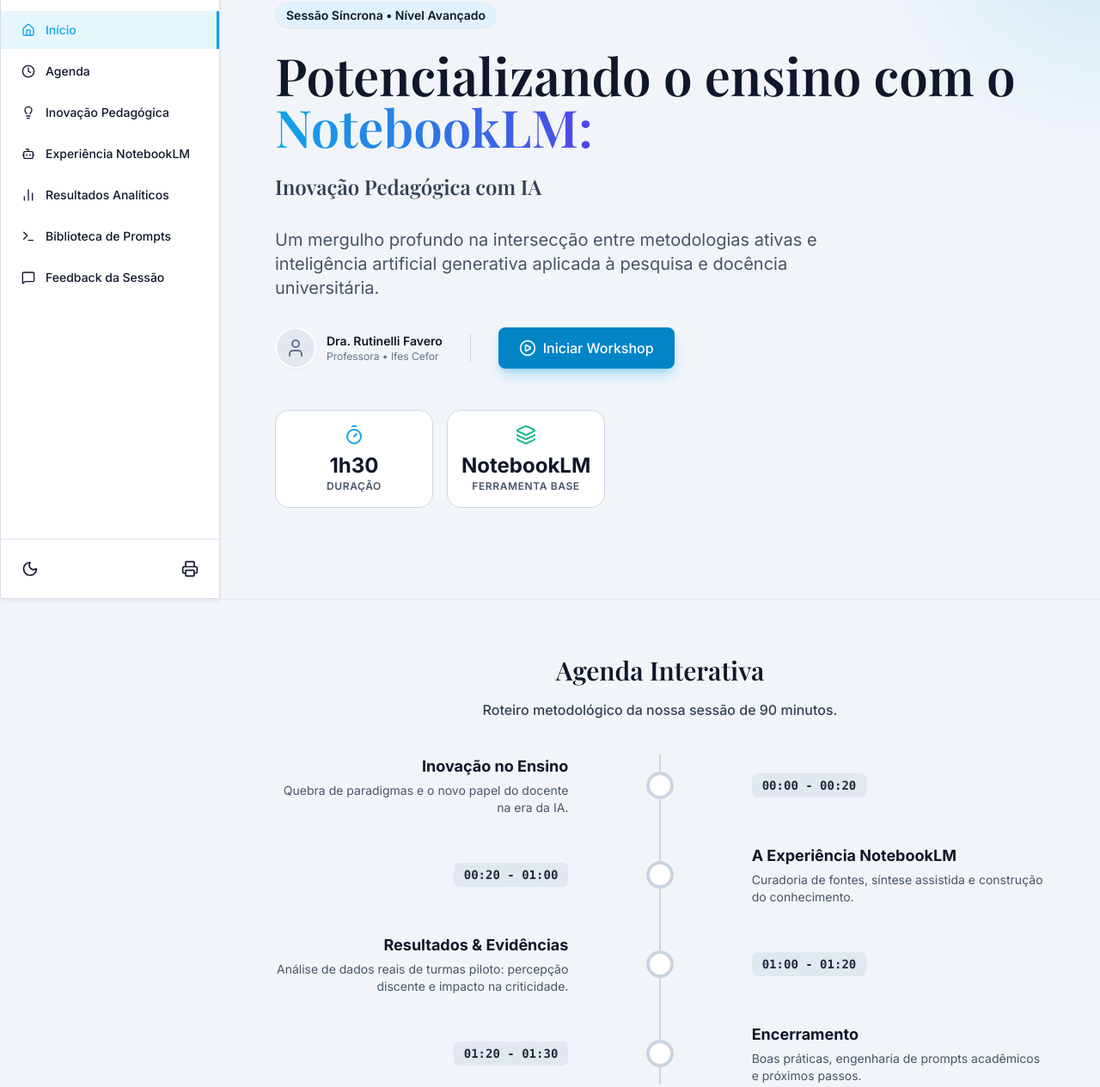
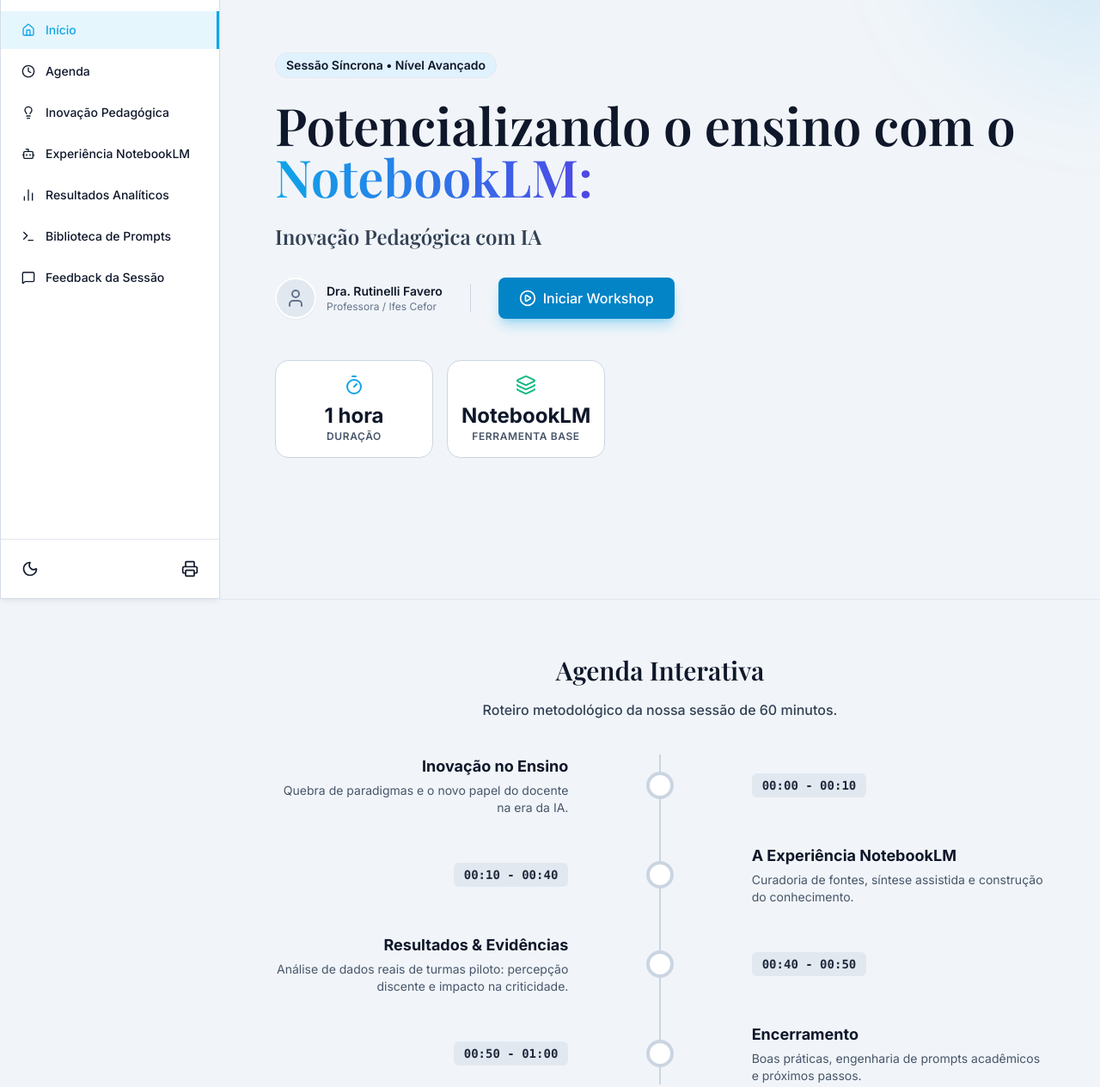
Before and after one commit to rpfweb/NotebookLM, a plain HTML site: page Index.html in a window 1280 px wide. Shown: the part 103-1368 px from the top of the page at 86% size. Drawn offline with nearby package versions, Linux system fonts and the light colour scheme; a web font is replaced by a local one.

Commit message:
Add files via upload

```diff
--- a/Index.html
+++ b/Index.html
@@ -202,9 +202,6 @@
                 <p class="text-xl md:text-2xl font-serif text-slate-700 dark:text-slate-200 mb-8 max-w-2xl leading-relaxed">
                     Inovação Pedagógica com IA
                 </p>
-                <p class="text-lg md:text-xl text-slate-600 dark:text-slate-300 mb-8 max-w-2xl leading-relaxed">
-                    Um mergulho profundo na intersecção entre metodologias ativas e inteligência artificial generativa aplicada à pesquisa e docência universitária.
-                </p>
 
                 <div class="flex flex-wrap items-center gap-4 mb-12">
                     <div class="flex items-center gap-3">
@@ -213,7 +210,7 @@
                         </div>
                         <div>
                             <p class="text-sm font-semibold text-slate-900 dark:text-white">Dra. Rutinelli Favero</p>
-                            <p class="text-xs text-slate-500 dark:text-slate-400">Professora • Ifes Cefor </p>
+                            <p class="text-xs text-slate-500 dark:text-slate-400">Professora / Ifes Cefor</p>
                         </div>
                     </div>
                     <div class="w-px h-8 bg-slate-300 dark:bg-slate-700 mx-4 hidden sm:block"></div>
@@ -226,7 +223,7 @@
                 <div class="grid grid-cols-2 gap-4 max-w-sm">
                     <div class="glass-card p-4 text-center border-slate-300 dark:border-slate-600">
                         <i data-lucide="timer" class="w-6 h-6 mx-auto mb-2 text-brand-500"></i>
-                        <h3 class="text-2xl font-bold text-slate-900 dark:text-slate-100">1h30</h3>
+                        <h3 class="text-2xl font-bold text-slate-900 dark:text-slate-100">1 hora</h3>
                         <p class="text-xs font-semibold text-slate-600 dark:text-slate-400 uppercase tracking-wider">Duração</p>
                     </div>
                     <div class="glass-card p-4 text-center border-slate-300 dark:border-slate-600">
@@ -243,7 +240,7 @@
             <div class="max-w-4xl mx-auto fade-in-up">
                 <div class="mb-10 text-center">
                     <h2 class="text-3xl font-serif font-bold text-slate-900 dark:text-white mb-4">Agenda Interativa</h2>
-                    <p class="text-slate-700 dark:text-slate-300 font-medium">Roteiro metodológico da nossa sessão de 90 minutos.</p>
+                    <p class="text-slate-700 dark:text-slate-300 font-medium">Roteiro metodológico da nossa sessão de 60 minutos.</p>
                 </div>
 
                 <div class="relative pl-8 md:pl-0">
@@ -258,7 +255,7 @@
                         <div class="absolute left-[-33px] md:left-1/2 md:-ml-4 timeline-dot w-8 h-8 rounded-full border-4 border-slate-300 dark:border-slate-600 flex items-center justify-center">
                         </div>
                         <div class="md:w-5/12 pl-8 md:pl-8 mt-2 md:mt-0">
-                            <span class="inline-block px-3 py-1 bg-slate-200 dark:bg-slate-700 rounded-md text-sm font-mono text-slate-800 dark:text-slate-200 font-semibold">00:00 - 00:20</span>
+                            <span class="inline-block px-3 py-1 bg-slate-200 dark:bg-slate-700 rounded-md text-sm font-mono text-slate-800 dark:text-slate-200 font-semibold">00:00 - 00:10</span>
                         </div>
                     </div>
 
@@ -271,7 +268,7 @@
                         <div class="absolute left-[-33px] md:left-1/2 md:-ml-4 timeline-dot w-8 h-8 rounded-full border-4 border-slate-300 dark:border-slate-600 flex items-center justify-center">
                         </div>
                         <div class="md:w-5/12 pl-8 md:text-right pr-8 mt-2 md:mt-0">
-                            <span class="inline-block px-3 py-1 bg-slate-200 dark:bg-slate-700 rounded-md text-sm font-mono text-slate-800 dark:text-slate-200 font-semibold">00:20 - 01:00</span>
+                            <span class="inline-block px-3 py-1 bg-slate-200 dark:bg-slate-700 rounded-md text-sm font-mono text-slate-800 dark:text-slate-200 font-semibold">00:10 - 00:40</span>
                         </div>
                     </div>
 
@@ -283,7 +280,7 @@
                         </div>
                         <div class="absolute left-[-33px] md:left-1/2 md:-ml-4 timeline-dot w-8 h-8 rounded-full border-4 border-slate-300 dark:border-slate-600 flex items-center justify-center"></div>
                         <div class="md:w-5/12 pl-8 md:pl-8 mt-2 md:mt-0">
-                            <span class="inline-block px-3 py-1 bg-slate-200 dark:bg-slate-700 rounded-md text-sm font-mono text-slate-800 dark:text-slate-200 font-semibold">01:00 - 01:20</span>
+                            <span class="inline-block px-3 py-1 bg-slate-200 dark:bg-slate-700 rounded-md text-sm font-mono text-slate-800 dark:text-slate-200 font-semibold">00:40 - 00:50</span>
                         </div>
                     </div>
 
@@ -295,7 +292,7 @@
                         </div>
                         <div class="absolute left-[-33px] md:left-1/2 md:-ml-4 timeline-dot w-8 h-8 rounded-full border-4 border-slate-300 dark:border-slate-600 flex items-center justify-center"></div>
                         <div class="md:w-5/12 pl-8 md:text-right pr-8 mt-2 md:mt-0">
-                            <span class="inline-block px-3 py-1 bg-slate-200 dark:bg-slate-700 rounded-md text-sm font-mono text-slate-800 dark:text-slate-200 font-semibold">01:20 - 01:30</span>
+                            <span class="inline-block px-3 py-1 bg-slate-200 dark:bg-slate-700 rounded-md text-sm font-mono text-slate-800 dark:text-slate-200 font-semibold">00:50 - 01:00</span>
                         </div>
                     </div>
                 </div>
@@ -473,7 +470,7 @@
             <div class="max-w-6xl mx-auto fade-in-up">
 
                 <div class="text-center mb-16">
-                    <h2 class="text-3xl font-serif font-bold text-slate-900 dark:text-white mb-4">Engenharia de Prompts Acadêmicos</h2>
+                    <h2 class="text-3xl font-serif font-bold text-slate-900 dark:text-white mb-4">Ideias para criação de Prompts</h2>
                     <p class="text-slate-700 dark:text-slate-300 font-medium">Bibliotecas de comandos validados para maximizar a extração de conhecimento e mentoria pedagógica.</p>
                 </div>
 
```
